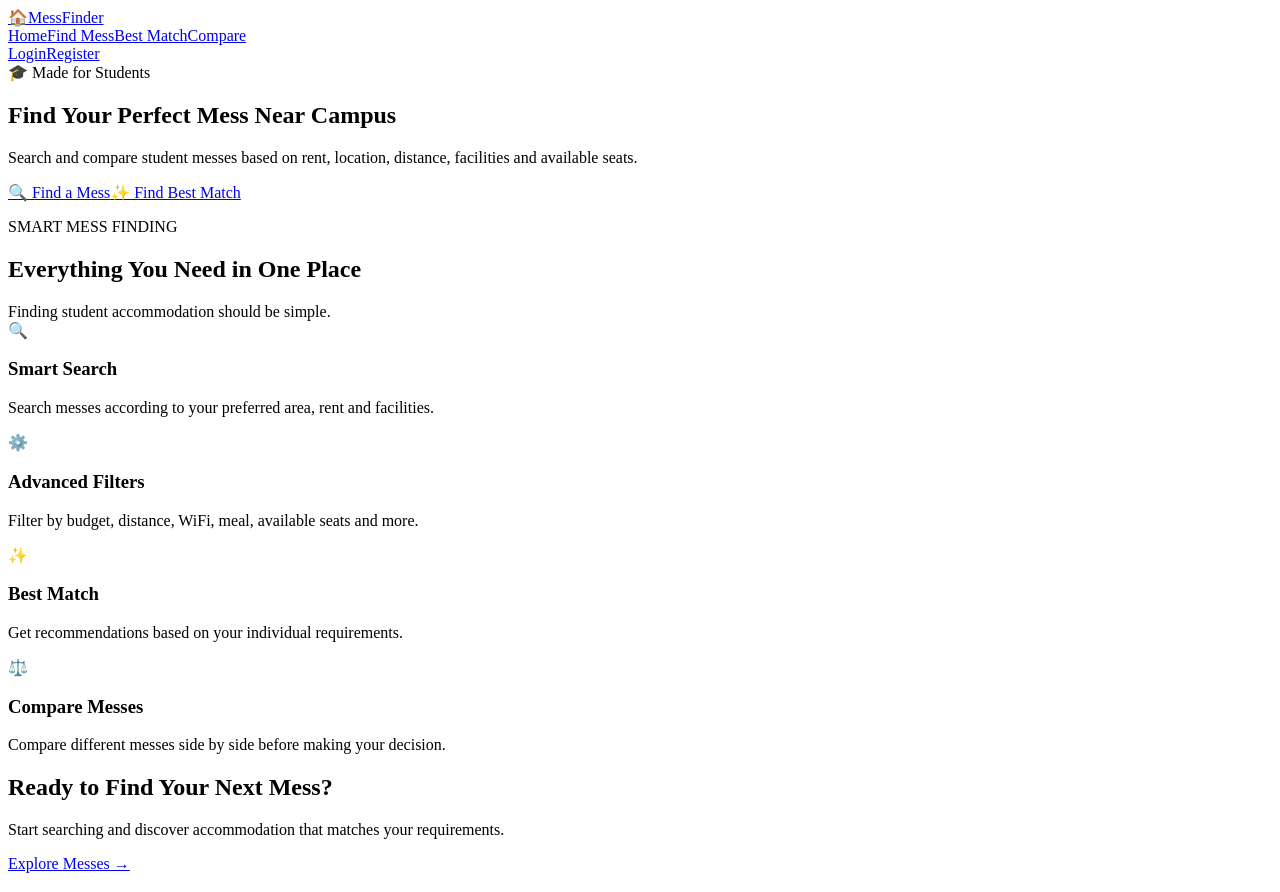
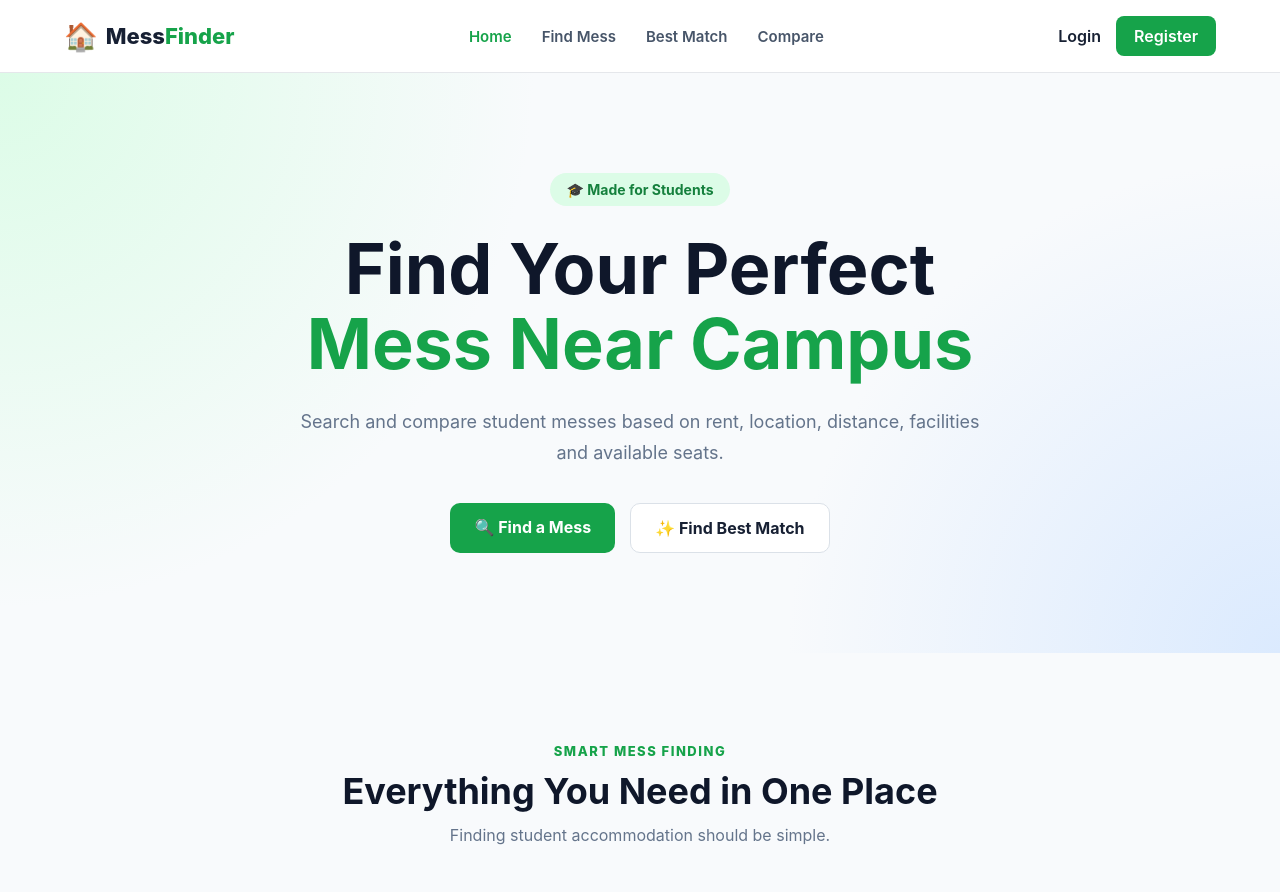
Before and after one commit to rashsed60cyber/mess-finding-system, a React (Vite) app: page / in a window 1280 px wide. Shown: the top 892 px of the page. Built offline with nearby package versions, Linux system fonts and the light colour scheme.

Commit message:
Add global styles and layout for the application

```diff
--- a/src/index.css
+++ b/src/index.css
@@ -1,4 +1,399 @@
-
+/* ========================================
+   GLOBAL STYLES
+======================================== */
+
+* {
+  margin: 0;
+  padding: 0;
+  box-sizing: border-box;
+}
+
+:root {
+  font-family: Inter, Arial, Helvetica, sans-serif;
+  color: #172033;
+  background: #f8fafc;
+}
+
+body {
+  min-width: 320px;
+  min-height: 100vh;
+  background: #f8fafc;
+}
+
+a {
+  text-decoration: none;
+  color: inherit;
+}
+
+
+/* ========================================
+   NAVBAR
+======================================== */
+
+.navbar {
+  background: white;
+  border-bottom: 1px solid #e5e7eb;
+  position: sticky;
+  top: 0;
+  z-index: 100;
+}
+
+.nav-container {
+  max-width: 1200px;
+  height: 72px;
+  margin: auto;
+  padding: 0 24px;
+  display: flex;
+  align-items: center;
+  justify-content: space-between;
+}
+
+.logo {
+  display: flex;
+  align-items: center;
+  gap: 8px;
+  font-size: 22px;
+  font-weight: 800;
+}
+
+.logo-icon {
+  font-size: 27px;
+}
+
+.logo-highlight {
+  color: #16a34a;
+}
+
+.nav-links {
+  display: flex;
+  gap: 30px;
+}
+
+.nav-links a {
+  font-size: 15px;
+  font-weight: 600;
+  color: #475569;
+  transition: 0.2s;
+}
+
+.nav-links a:hover,
+.nav-links a.active {
+  color: #16a34a;
+}
+
+.nav-actions {
+  display: flex;
+  align-items: center;
+  gap: 15px;
+}
+
+.login-link {
+  font-weight: 600;
+}
+
+.nav-register-btn {
+  padding: 10px 18px;
+  border-radius: 8px;
+  background: #16a34a;
+  color: white;
+  font-weight: 600;
+}
+
+
+/* ========================================
+   HOME HERO
+======================================== */
+
+.hero {
+  min-height: 580px;
+  display: flex;
+  align-items: center;
+  justify-content: center;
+  text-align: center;
+  padding: 70px 20px;
+
+  background:
+    radial-gradient(circle at top left, #dcfce7, transparent 38%),
+    radial-gradient(circle at bottom right, #dbeafe, transparent 35%),
+    #f8fafc;
+}
+
+.hero-content {
+  max-width: 850px;
+}
+
+.hero-badge {
+  display: inline-block;
+  background: #dcfce7;
+  color: #15803d;
+  padding: 8px 16px;
+  border-radius: 30px;
+  font-size: 14px;
+  font-weight: 700;
+  margin-bottom: 25px;
+}
+
+.hero h1 {
+  font-size: clamp(42px, 6vw, 70px);
+  line-height: 1.08;
+  color: #0f172a;
+}
+
+.hero h1 span {
+  display: block;
+  color: #16a34a;
+}
+
+.hero p {
+  max-width: 700px;
+  margin: 25px auto;
+  font-size: 18px;
+  line-height: 1.7;
+  color: #64748b;
+}
+
+.hero-buttons {
+  margin-top: 35px;
+  display: flex;
+  justify-content: center;
+  gap: 15px;
+  flex-wrap: wrap;
+}
+
+.primary-btn,
+.secondary-btn,
+.cta-btn {
+  display: inline-block;
+  padding: 14px 24px;
+  border-radius: 10px;
+  font-weight: 700;
+  transition: 0.2s;
+}
+
+.primary-btn,
+.cta-btn {
+  background: #16a34a;
+  color: white;
+}
+
+.primary-btn:hover,
+.cta-btn:hover {
+  background: #15803d;
+  transform: translateY(-2px);
+}
+
+.secondary-btn {
+  background: white;
+  color: #172033;
+  border: 1px solid #dbe1e8;
+}
+
+.secondary-btn:hover {
+  border-color: #16a34a;
+  color: #16a34a;
+}
+
+
+/* ========================================
+   HOME FEATURES
+======================================== */
+
+.features-section {
+  max-width: 1200px;
+  margin: auto;
+  padding: 90px 24px;
+}
+
+.section-heading {
+  text-align: center;
+  max-width: 700px;
+  margin: 0 auto 50px;
+}
+
+.section-heading p {
+  color: #16a34a;
+  font-size: 13px;
+  letter-spacing: 1.5px;
+  font-weight: 800;
+  margin-bottom: 10px;
+}
+
+.section-heading h2 {
+  font-size: 36px;
+  color: #0f172a;
+  margin-bottom: 12px;
+}
+
+.section-heading span {
+  color: #64748b;
+}
+
+.feature-grid {
+  display: grid;
+  grid-template-columns: repeat(4, 1fr);
+  gap: 22px;
+}
+
+.feature-card {
+  background: white;
+  border: 1px solid #e5e7eb;
+  border-radius: 16px;
+  padding: 30px 25px;
+  transition: 0.25s;
+}
+
+.feature-card:hover {
+  transform: translateY(-6px);
+  box-shadow: 0 15px 35px rgba(15, 23, 42, 0.08);
+}
+
+.feature-icon {
+  font-size: 32px;
+  margin-bottom: 18px;
+}
+
+.feature-card h3 {
+  margin-bottom: 10px;
+  color: #0f172a;
+}
+
+.feature-card p {
+  color: #64748b;
+  line-height: 1.6;
+}
+
+
+/* ========================================
+   CTA
+======================================== */
+
+.cta-section {
+  margin: 20px auto 80px;
+  max-width: 1150px;
+  padding: 65px 25px;
+  text-align: center;
+  border-radius: 22px;
+  background: #0f172a;
+  color: white;
+}
+
+.cta-section h2 {
+  font-size: 36px;
+  margin-bottom: 15px;
+}
+
+.cta-section p {
+  color: #cbd5e1;
+  margin-bottom: 28px;
+}
+
+
+/* ========================================
+   FOOTER
+======================================== */
+
+.footer {
+  background: #07101f;
+  color: white;
+}
+
+.footer-container {
+  max-width: 1200px;
+  margin: auto;
+  padding: 55px 24px;
+  display: grid;
+  grid-template-columns: 2fr 1fr 1fr;
+  gap: 50px;
+}
+
+.footer-section h2,
+.footer-section h3 {
+  margin-bottom: 18px;
+}
+
+.footer-section p {
+  max-width: 450px;
+  color: #94a3b8;
+  line-height: 1.7;
+}
+
+.footer-section a {
+  display: block;
+  color: #cbd5e1;
+  margin: 10px 0;
+}
+
+.footer-section a:hover {
+  color: #4ade80;
+}
+
+.footer-bottom {
+  border-top: 1px solid #1e293b;
+  text-align: center;
+  padding: 20px;
+  color: #94a3b8;
+  font-size: 14px;
+}
+
+
+/* ========================================
+   404
+======================================== */
+
+.not-found {
+  min-height: 65vh;
+  display: flex;
+  flex-direction: column;
+  justify-content: center;
+  align-items: center;
+  text-align: center;
+}
+
+.not-found h1 {
+  font-size: 80px;
+  color: #16a34a;
+}
+
+
+/* ========================================
+   RESPONSIVE
+======================================== */
+
+@media (max-width: 900px) {
+  .feature-grid {
+    grid-template-columns: repeat(2, 1fr);
+  }
+
+  .nav-links {
+    display: none;
+  }
+}
+
+@media (max-width: 600px) {
+  .feature-grid {
+    grid-template-columns: 1fr;
+  }
+
+  .hero {
+    min-height: 500px;
+  }
+
+  .hero h1 {
+    font-size: 40px;
+  }
+
+  .footer-container {
+    grid-template-columns: 1fr;
+  }
+
+  .login-link {
+    display: none;
+  }
+
+  .nav-container {
+    padding: 0 15px;
+  }
+}
 /* =========================
    MESS DETAILS
 ========================= */
```
